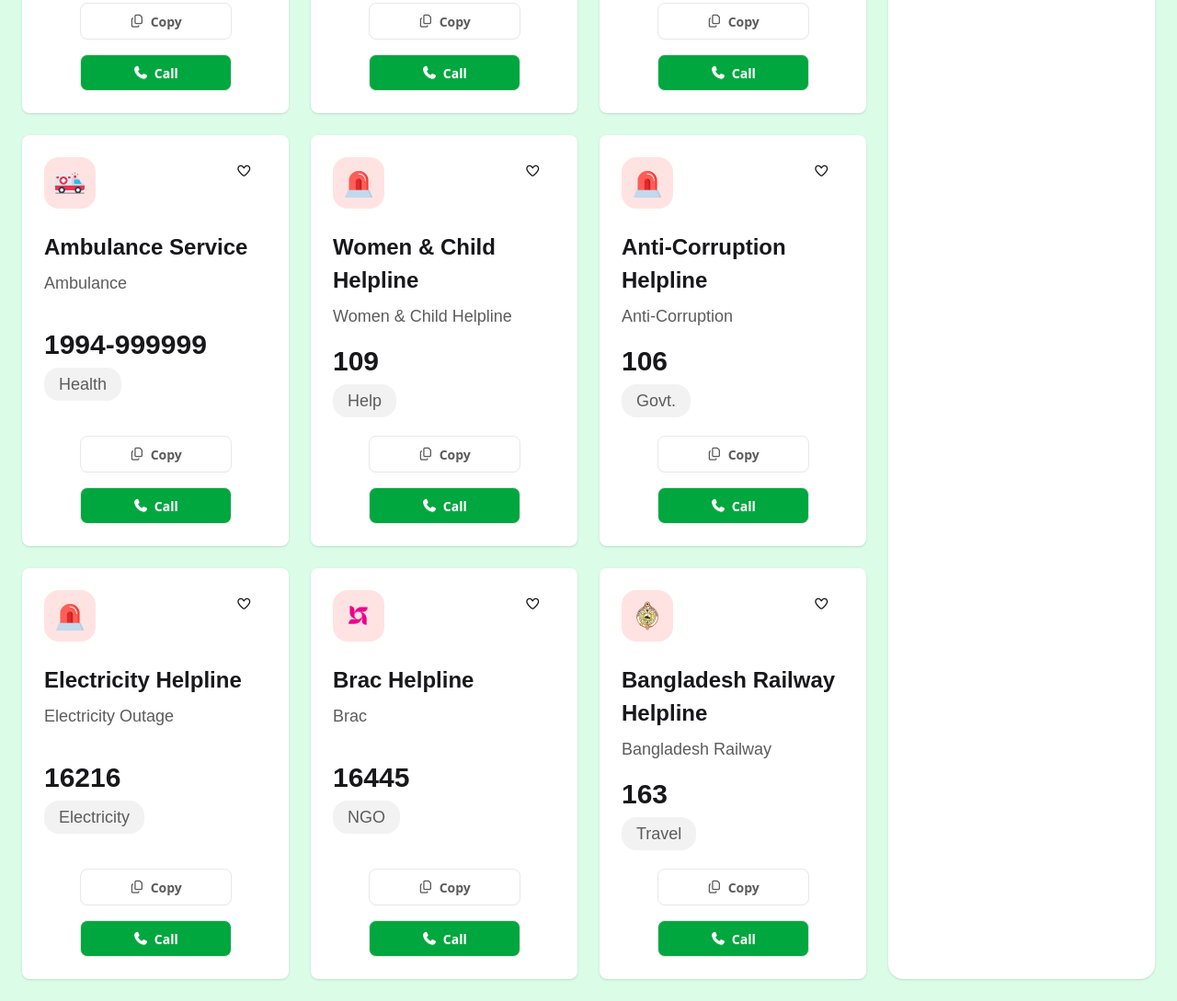
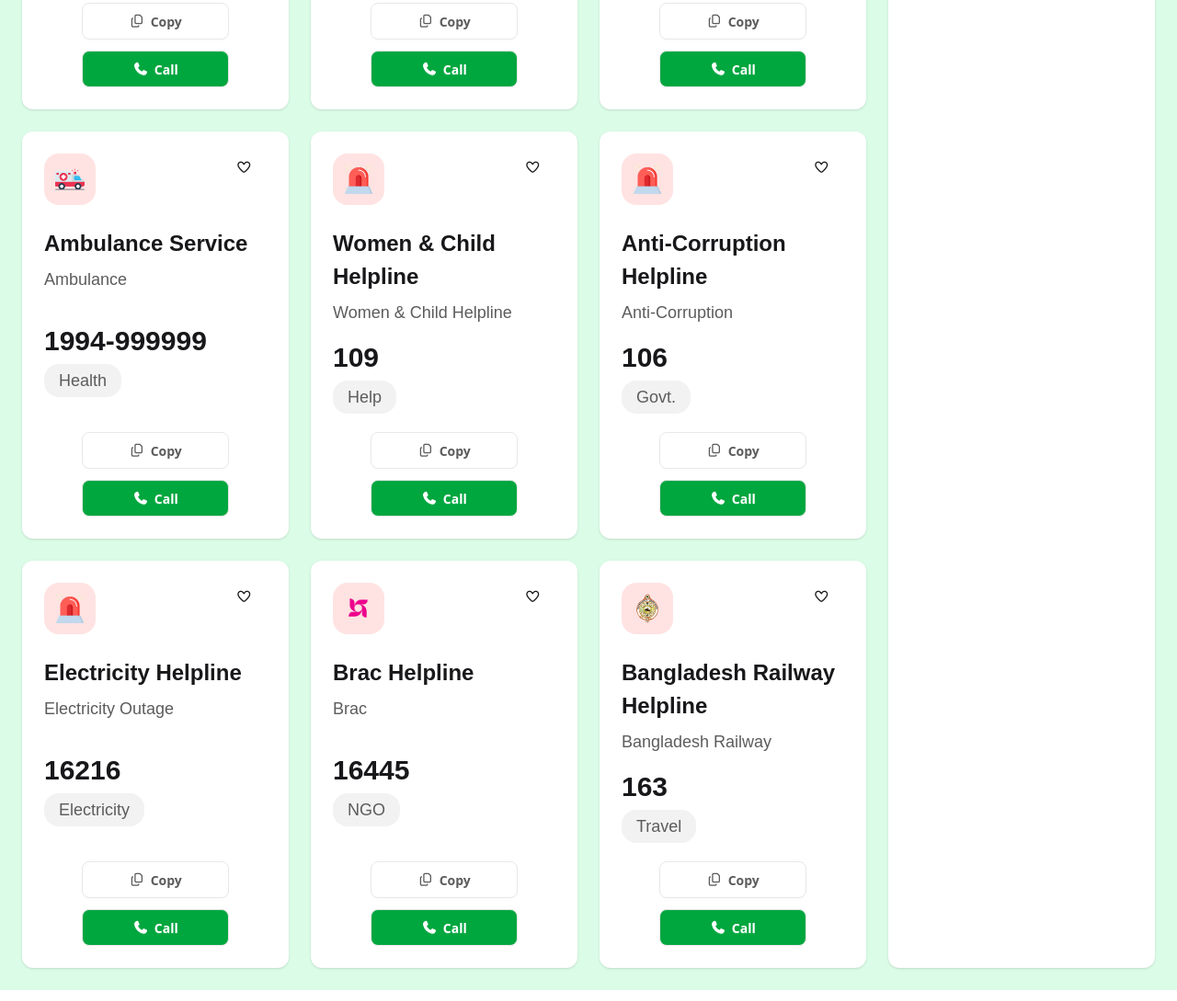
Before and after one commit to mahmudulhaque13/assignment-05, a plain HTML site: page index.html in a window 1280 px wide. Shown: the part 702-1791 px from the top of the page at 92% size. Drawn offline with nearby package versions, Linux system fonts and the light colour scheme; a web font is replaced by a local one.

Commit message:
added question answer and some changes

```diff
--- a/index.html
+++ b/index.html
@@ -26,7 +26,7 @@
     <!---------------------------------Header------------------------------ -->
 
     <header>
-      <div class="lg:flex justify-between mx-[40px]">
+      <div class="lg:flex justify-between mx-[60px]">
         <div class="flex gap-2 justify-center items-center">
           <img src="./assets/logo.png" class="h-[50px] w-[50px]" alt="" />
           <h1 class="text-[#006747] font-extrabold text-xl font-sans">
@@ -84,7 +84,7 @@
           id="national-emergency-contacts"
           class="lg:col-span-3 grid grid-cols-1 lg:grid-cols-3 gap-6"
         >
-          <div class="card bg-white shadow-sm">
+          <div class="card bg-white shadow-sm rounded-xl">
             <div class="flex justify-between p-6">
               <div
                 class="h-14 w-14 bg-[#FFE3E2] rounded-[16px] flex justify-center items-center"
@@ -118,20 +118,20 @@
               </p>
             </div>
 
-            <div class="card-actions justify-center gap-4 pb-6">
+            <div class="card-actions justify-center gap-3 pb-6">
               <button
-                class="btn btn-copy bg-white w-[165px] h-[40px] rounded-lg text-[#5C5C5C]"
+                class="btn btn-copy bg-white w-[160px] h-[40px] rounded-lg text-[#5C5C5C]"
               >
                 <i class="fa-regular fa-copy"></i>Copy
               </button>
               <button
-                class="btn btn-call bg-[#00A63E] w-[165px] h-[40px] rounded-lg text-white"
+                class="btn btn-call bg-[#00A63E] w-[160px] h-[40px] rounded-lg text-white"
               >
                 <i class="fa-solid fa-phone"></i>Call
               </button>
             </div>
           </div>
-          <div class="card bg-white shadow-sm">
+          <div class="card bg-white shadow-sm rounded-xl">
             <div class="flex justify-between p-6">
               <div
                 class="h-14 w-14 bg-[#DFEFFF] rounded-[16px] flex justify-center items-center"
@@ -164,20 +164,20 @@
               </p>
             </div>
 
-            <div class="card-actions justify-center gap-4 pb-6">
+            <div class="card-actions justify-center gap-3 pb-6">
               <button
-                class="btn btn-copy bg-white w-[165px] h-[40px] rounded-lg text-[#5C5C5C]"
+                class="btn btn-copy bg-white w-[160px] h-[40px] rounded-lg text-[#5C5C5C]"
               >
                 <i class="fa-regular fa-copy"></i>Copy
               </button>
               <button
-                class="btn btn-call bg-[#00A63E] w-[165px] h-[40px] rounded-lg text-white"
+                class="btn btn-call bg-[#00A63E] w-[160px] h-[40px] rounded-lg text-white"
               >
                 <i class="fa-solid fa-phone"></i>Call
               </button>
             </div>
           </div>
-          <div class="card bg-white shadow-sm">
+          <div class="card bg-white shadow-sm rounded-xl">
             <div class="flex justify-between p-6">
               <div
                 class="h-14 w-14 bg-[#FFE3E2] rounded-[16px] flex justify-center items-center"
@@ -210,20 +210,20 @@
               </p>
             </div>
 
-            <div class="card-actions justify-center gap-4 pb-6">
+            <div class="card-actions justify-center gap-3 pb-6">
               <button
-                class="btn btn-copy bg-white w-[165px] h-[40px] rounded-lg text-[#5C5C5C]"
+                class="btn btn-copy bg-white w-[160px] h-[40px] rounded-lg text-[#5C5C5C]"
               >
                 <i class="fa-regular fa-copy"></i>Copy
               </button>
               <button
-                class="btn btn-call bg-[#00A63E] w-[165px] h-[40px] rounded-lg text-white"
+                class="btn btn-call bg-[#00A63E] w-[160px] h-[40px] rounded-lg text-white"
               >
                 <i class="fa-solid fa-phone"></i>Call
               </button>
             </div>
           </div>
-          <div class="card bg-white shadow-sm">
+          <div class="card bg-white shadow-sm rounded-xl">
             <div class="flex justify-between p-6">
               <div
                 class="h-14 w-14 bg-[#FFE3E2] rounded-[16px] flex justify-center items-center"
@@ -256,20 +256,20 @@
               </p>
             </div>
 
-            <div class="card-actions justify-center gap-4 pb-6">
+            <div class="card-actions justify-center gap-3 pb-6">
               <button
-                class="btn btn-copy bg-white w-[165px] h-[40px] rounded-lg text-[#5C5C5C]"
+                class="btn btn-copy bg-white w-[160px] h-[40px] rounded-lg text-[#5C5C5C]"
               >
                 <i class="fa-regular fa-copy"></i>Copy
               </button>
               <button
-                class="btn btn-call bg-[#00A63E] w-[165px] h-[40px] rounded-lg text-white"
+                class="btn btn-call bg-[#00A63E] w-[160px] h-[40px] rounded-lg text-white"
               >
                 <i class="fa-solid fa-phone"></i>Call
               </button>
             </div>
           </div>
-          <div class="card bg-white shadow-sm">
+          <div class="card bg-white shadow-sm rounded-xl">
             <div class="flex justify-between p-6">
               <div
                 class="h-14 w-14 bg-[#FFE3E2] rounded-[16px] flex justify-center items-center"
@@ -302,20 +302,20 @@
               </p>
             </div>
 
-            <div class="card-actions justify-center gap-4 pb-6">
+            <div class="card-actions justify-center gap-3 pb-6">
               <button
-                class="btn btn-copy bg-white w-[165px] h-[40px] rounded-lg text-[#5C5C5C]"
+                class="btn btn-copy bg-white w-[160px] h-[40px] rounded-lg text-[#5C5C5C]"
               >
                 <i class="fa-regular fa-copy"></i>Copy
               </button>
               <button
-                class="btn btn-call bg-[#00A63E] w-[165px] h-[40px] rounded-lg text-white"
+                class="btn btn-call bg-[#00A63E] w-[160px] h-[40px] rounded-lg text-white"
               >
                 <i class="fa-solid fa-phone"></i>Call
               </button>
             </div>
           </div>
-          <div class="card bg-white shadow-sm">
+          <div class="card bg-white shadow-sm rounded-xl">
             <div class="flex justify-between p-6">
               <div
                 class="h-14 w-14 bg-[#FFE3E2] rounded-[16px] flex justify-center items-center"
@@ -348,20 +348,20 @@
               </p>
             </div>
 
-            <div class="card-actions justify-center gap-4 pb-6">
+            <div class="card-actions justify-center gap-3 pb-6">
               <button
-                class="btn btn-copy bg-white w-[165px] h-[40px] rounded-lg text-[#5C5C5C]"
+                class="btn btn-copy bg-white w-[160px] h-[40px] rounded-lg text-[#5C5C5C]"
               >
                 <i class="fa-regular fa-copy"></i>Copy
               </button>
               <button
-                class="btn btn-call bg-[#00A63E] w-[165px] h-[40px] rounded-lg text-white"
+                class="btn btn-call bg-[#00A63E] w-[160px] h-[40px] rounded-lg text-white"
               >
                 <i class="fa-solid fa-phone"></i>Call
               </button>
             </div>
           </div>
-          <div class="card bg-white shadow-sm">
+          <div class="card bg-white shadow-sm rounded-xl">
             <div class="flex justify-between p-6">
               <div
                 class="h-14 w-14 bg-[#FFE3E2] rounded-[16px] flex justify-center items-center"
@@ -394,20 +394,20 @@
               </p>
             </div>
 
-            <div class="card-actions justify-center gap-4 pb-6">
+            <div class="card-actions justify-center gap-3 pb-6">
               <button
-                class="btn btn-copy bg-white w-[165px] h-[40px] rounded-lg text-[#5C5C5C]"
+                class="btn btn-copy bg-white w-[160px] h-[40px] rounded-lg text-[#5C5C5C]"
               >
                 <i class="fa-regular fa-copy"></i>Copy
               </button>
               <button
-                class="btn btn-call bg-[#00A63E] w-[165px] h-[40px] rounded-lg text-white"
+                class="btn btn-call bg-[#00A63E] w-[160px] h-[40px] rounded-lg text-white"
               >
                 <i class="fa-solid fa-phone"></i>Call
               </button>
             </div>
           </div>
-          <div class="card bg-white shadow-sm">
+          <div class="card bg-white shadow-sm rounded-xl">
             <div class="flex justify-between p-6">
               <div
                 class="h-14 w-14 bg-[#FFE3E2] rounded-[16px] flex justify-center items-center"
@@ -440,20 +440,20 @@
               </p>
             </div>
 
-            <div class="card-actions justify-center gap-4 pb-6">
+            <div class="card-actions justify-center gap-3 pb-6">
               <button
-                class="btn btn-copy bg-white w-[165px] h-[40px] rounded-lg text-[#5C5C5C]"
+                class="btn btn-copy bg-white w-[160px] h-[40px] rounded-lg text-[#5C5C5C]"
               >
                 <i class="fa-regular fa-copy"></i>Copy
               </button>
               <button
-                class="btn btn-call bg-[#00A63E] w-[165px] h-[40px] rounded-lg text-white"
+                class="btn btn-call bg-[#00A63E] w-[160px] h-[40px] rounded-lg text-white"
               >
                 <i class="fa-solid fa-phone"></i>Call
               </button>
             </div>
           </div>
-          <div class="card bg-white shadow-sm">
+          <div class="card bg-white shadow-sm rounded-xl">
             <div class="flex justify-between p-6">
               <div
                 class="h-14 w-14 bg-[#FFE3E2] rounded-[16px] flex justify-center items-center"
@@ -490,14 +490,14 @@
               </p>
             </div>
 
-            <div class="card-actions justify-center gap-4 pb-6">
+            <div class="card-actions justify-center gap-3 pb-6">
               <button
-                class="btn btn-copy bg-white w-[165px] h-[40px] rounded-lg text-[#5C5C5C]"
+                class="btn btn-copy bg-white w-[160px] h-[40px] rounded-lg text-[#5C5C5C]"
               >
                 <i class="fa-regular fa-copy"></i>Copy
               </button>
               <button
-                class="btn btn-call bg-[#00A63E] w-[165px] h-[40px] rounded-lg text-white"
+                class="btn btn-call bg-[#00A63E] w-[160px] h-[40px] rounded-lg text-white"
               >
                 <i class="fa-solid fa-phone"></i>Call
               </button>
@@ -507,7 +507,7 @@
 
         <!-------------------------------Call hitory ------------------------------->
 
-        <aside class="bg-white rounded-2xl shadow p-5 flex flex-col">
+        <aside class="bg-white rounded-xl shadow-sm p-5 flex flex-col">
           <div>
             <div id="cart" class="flex justify-between items-center">
               <h1 class="history-heading font-bold items-center">
--- a/javascript/index.js
+++ b/javascript/index.js
@@ -43,7 +43,7 @@
 
     historyItem.innerHTML = `
       <div
-               id="history-items" class="p-5 my-2 flex justify-between items-center shadow rounded-lg bg-[#FAFAFA]"
+               id="history-items" class="p-5 my-3 flex justify-between items-center shadow rounded-lg bg-[#FAFAFA]"
               >
                 <div>
                   <h2 class="font-semibold text-lg">${serviceName}</h2>
```
Also changed, not shown: 1 other file.
